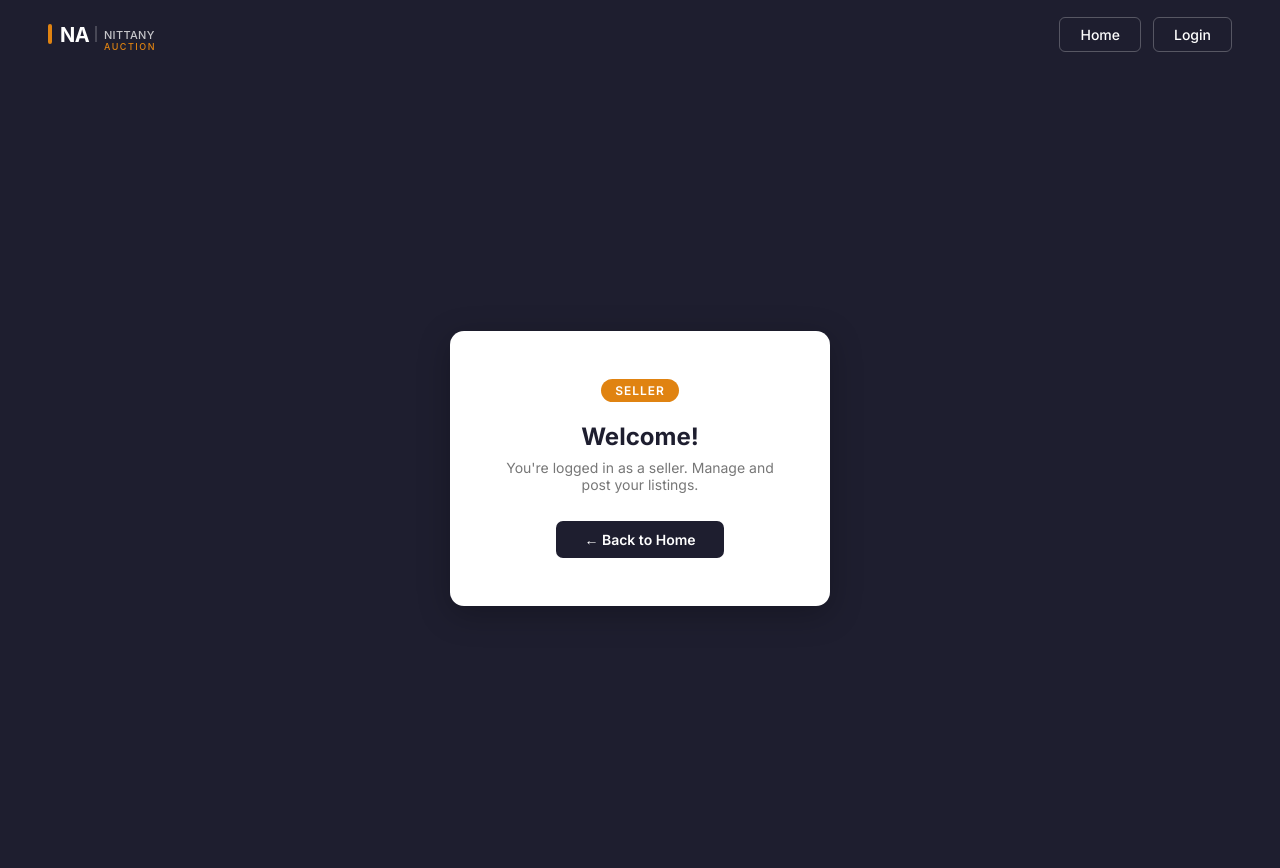
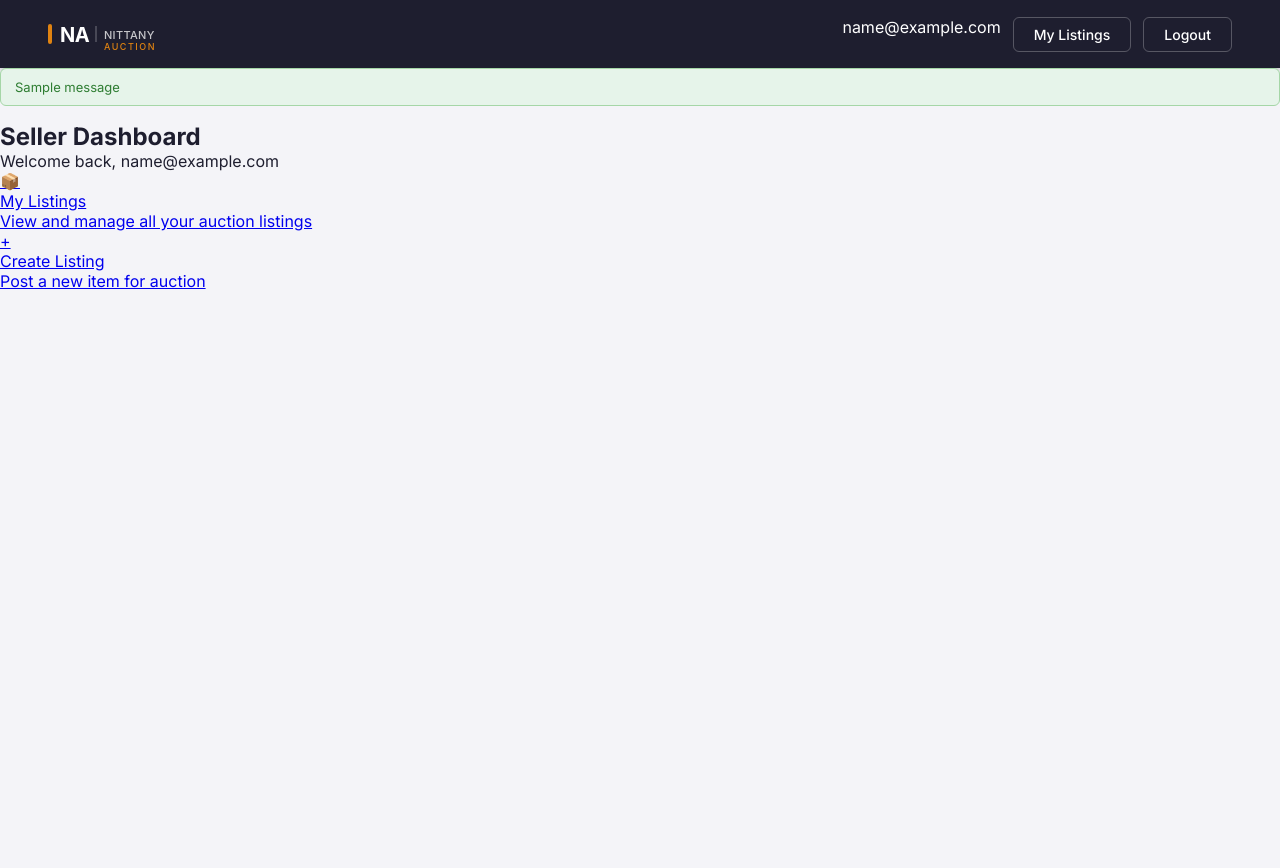
Before and after one commit to jvitorbarros15/Nittany-Auction-, a Flask app: template templates/seller_welcome.html in a window 1280 px wide. After the commit the page ends 289 px from the top, so only its background shows below. Run offline with Flask 3, Linux system fonts and the light colour scheme; the template is opened without the code that fills it: most values are stand-ins (such as "Sample title", 1, 10 or a date in 2020); one stand-in notice (Sample message) is shown.

Commit message:
Add new seller dashboard UI

```diff
--- a/templates/seller_welcome.html
+++ b/templates/seller_welcome.html
@@ -1,24 +1,40 @@
 <!DOCTYPE html>
 <html>
 <head>
-    <title>Seller — NittanyAuction</title>
+    <title>Seller Dashboard — NittanyAuction</title>
     <link rel="stylesheet" href="{{ url_for('static', filename='style.css') }}">
 </head>
 <body>
     <nav class="first-navbar">
         <img src="{{ url_for('static', filename='logo.svg') }}" alt="NittanyAuction" height="36">
         <div class="nav-links">
-            <a href="/">Home</a>
-            <a href="/login">Login</a>
+            <span class="nav-user">{{ email }}</span>
+            <a href="/seller/listings">My Listings</a>
+            <a href="/logout">Logout</a>
         </div>
     </nav>
 
-    <div class="welcome-container">
-        <div class="welcome-card">
-            <span class="role-badge">Seller</span>
-            <h1>Welcome!</h1>
-            <p>You're logged in as a seller. Manage and post your listings.</p>
-            <a href="/" class="home-link">← Back to Home</a>
+    <div class="seller-content">
+        {% with messages = get_flashed_messages(with_categories=true) %}
+            {% for category, message in messages %}
+                <div class="flash-{{ category }}">{{ message }}</div>
+            {% endfor %}
+        {% endwith %}
+
+        <h2>Seller Dashboard</h2>
+        <p class="seller-subtitle">Welcome back, {{ email }}</p>
+
+        <div class="dashboard-cards">
+            <a href="/seller/listings" class="dashboard-card">
+                <div class="card-icon">📦</div>
+                <div class="card-label">My Listings</div>
+                <div class="card-desc">View and manage all your auction listings</div>
+            </a>
+            <a href="/seller/listings/new" class="dashboard-card">
+                <div class="card-icon">+</div>
+                <div class="card-label">Create Listing</div>
+                <div class="card-desc">Post a new item for auction</div>
+            </a>
         </div>
     </div>
 </body>
```
